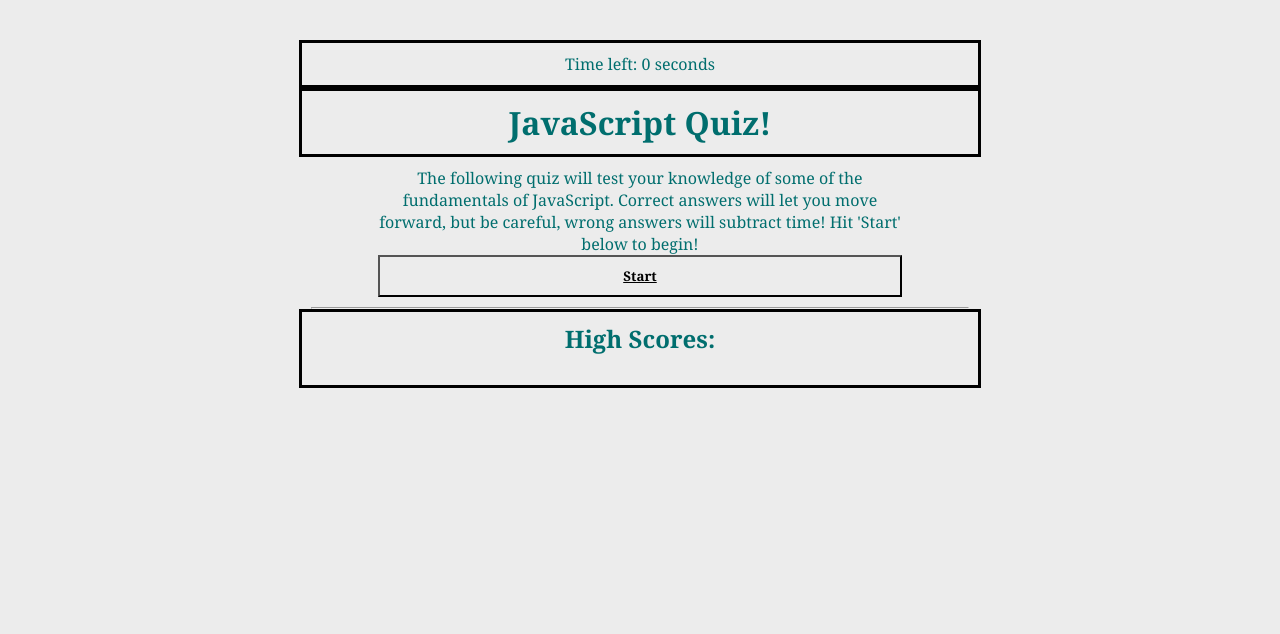
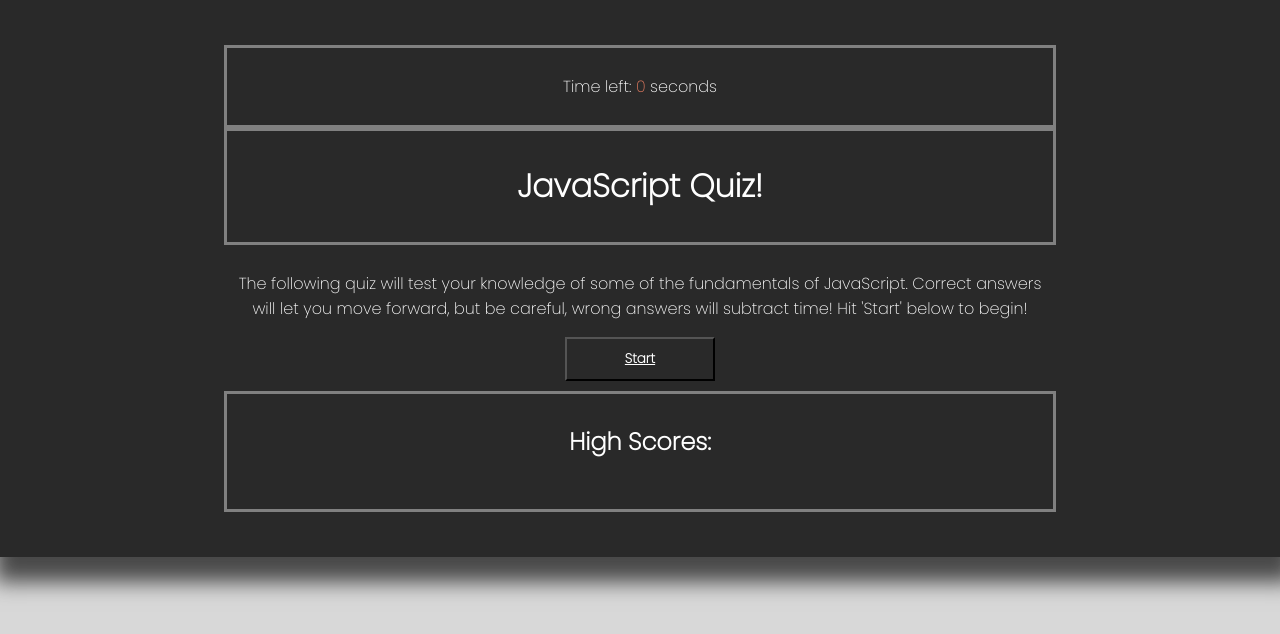
Before and after one commit to william-appleton/javascript-quiz, a plain HTML site: page index.html in a window 1280 px wide. Drawn offline with Linux system fonts and the light colour scheme.

Commit message:
updated styling

```diff
--- a/index.html
+++ b/index.html
@@ -5,12 +5,16 @@
     <meta charset="UTF-8">
     <meta name="viewport" content="width=device-width, initial-scale=1.0">
     <title>JavaScript Quiz!</title>
+    <link rel="preconnect" href="https://fonts.gstatic.com">
+    <link href="https://fonts.googleapis.com/css2?family=Poppins:wght@200&display=swap" rel="stylesheet">
     <link rel="stylesheet" href="./style.css"/>
 </head>
 
 <body>
-    <div class='padding border top-margin'>
-        <p>Time left: <span id='timer'>0</span> seconds</p>
+    <div class="body1">
+        <div class="text-div">
+            <div class='padding border'>
+                <p>Time left: <span id='timer' class='seconds'>0</span> seconds</p>
             </div>
 
             <div class='padding border'>
@@ -26,7 +30,7 @@
 
             <div id='questDisplay' class='hide padding border'>
                 <h3 id='actualQuestion'></h3>
-        <p id='questChoices'></p>
+                <p id='questChoices' class='questions'></p>
                 <p id='wrong' class='wrong'></p>
             </div>
 
@@ -34,19 +38,23 @@
                 <p>Game finished! Here's what you scored: <span id='score'></span></p>
                 <p>
                     Enter your initials here:
-            <input type="text"  id='playerInt'/>
+                    <input class='input-box' type="text"  id='playerInt'/>
                     <button id='enter' class='btn'>Enter</button>
                 </p>
             </div>
 
-    <button type="button" id='startOver' class='hide padding btn'>Start Over!</button>
-
-    <hr>
+            <button type="button" id='startOver' class='hide padding btn start-over'>Start Over!</button>
 
             <div class='padding border'>
                 <h2>High Scores:</h2>
                 <div class='padding' id='highScores'></div>
             </div>
+        </div>
+    </div>
+    <div class="body2">
+    </div>
+
+
 
     <script src="./script.js"></script>
 </body>
--- a/script.js
+++ b/script.js
@@ -76,7 +76,7 @@ function checkQuestion(){
             nextQuestion()
         }
     } else {
-        wrongEl.textContent = 'Wrong'
+        wrongEl.textContent = 'Wrong, try again!'
         if (time <= 10) {
             time = 0
             timerEl.textContent = 0
--- a/style.css
+++ b/style.css
@@ -4,11 +4,26 @@
 
 * {
   text-align: center;
+  font-family: "Poppins", sans-serif;
+  color: white;
+}
+
+body {
+  margin: 0;
+  padding: 0;
+  background-color: rgb(216, 216, 216);
+}
+
+.body1 {
+  background-color: rgb(41, 41, 41);
+  display: block;
+  padding: 45px 0px;
+  box-shadow: 5px 15px 20px 10px rgb(73, 73, 73);
+}
+
+.text-div {
   margin: auto;
-    width: 80%;
-    font-family: 'Georgia', Times New Roman, Times, serif;
-    color: rgb(0, 110, 110);
-    background-color: rgb(236, 236, 236);
+  width: 65%;
 }
 
 .padding {
@@ -16,20 +31,35 @@
 }
 
 .border {
-    border: 3px solid black;
+  border: 3px solid gray;
 }
 
-.top-margin {
-    margin-top: 40px;
+button {
+  background-color: rgb(41, 41, 41);
 }
 
 .btn {
   text-decoration: underline;
-    color: black;
+  background-color: rgb(41, 41, 41);
+  width: 150px;
+  color: white;
   font-weight: bold;
 }
 
 .wrong {
   font-weight: bold;
-    color: red;
+  color: #e07a5f;
 }
+
+.seconds {
+  color: #e07a5f;
+}
+
+.start-over {
+  margin: 15px;
+}
+
+.input-box {
+  color: black;
+  text-align: left;
+}
```
Also changed, not shown: 1 other file. Lines whose indentation alone changed are shown as unchanged.
